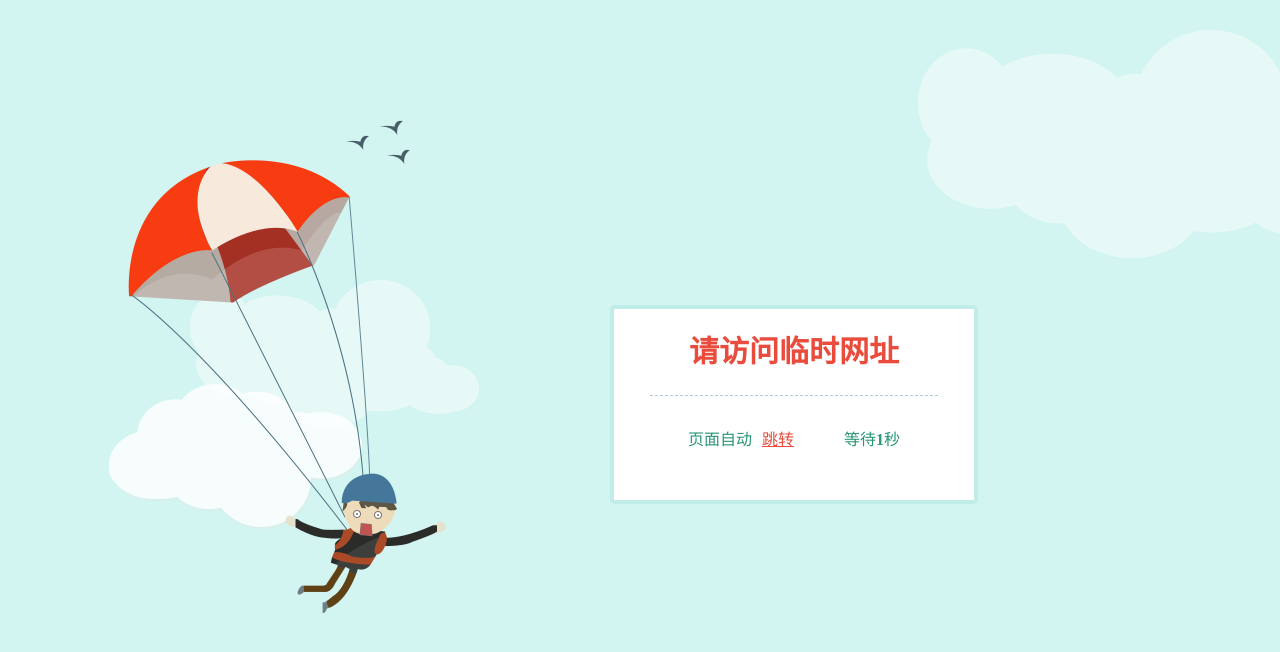
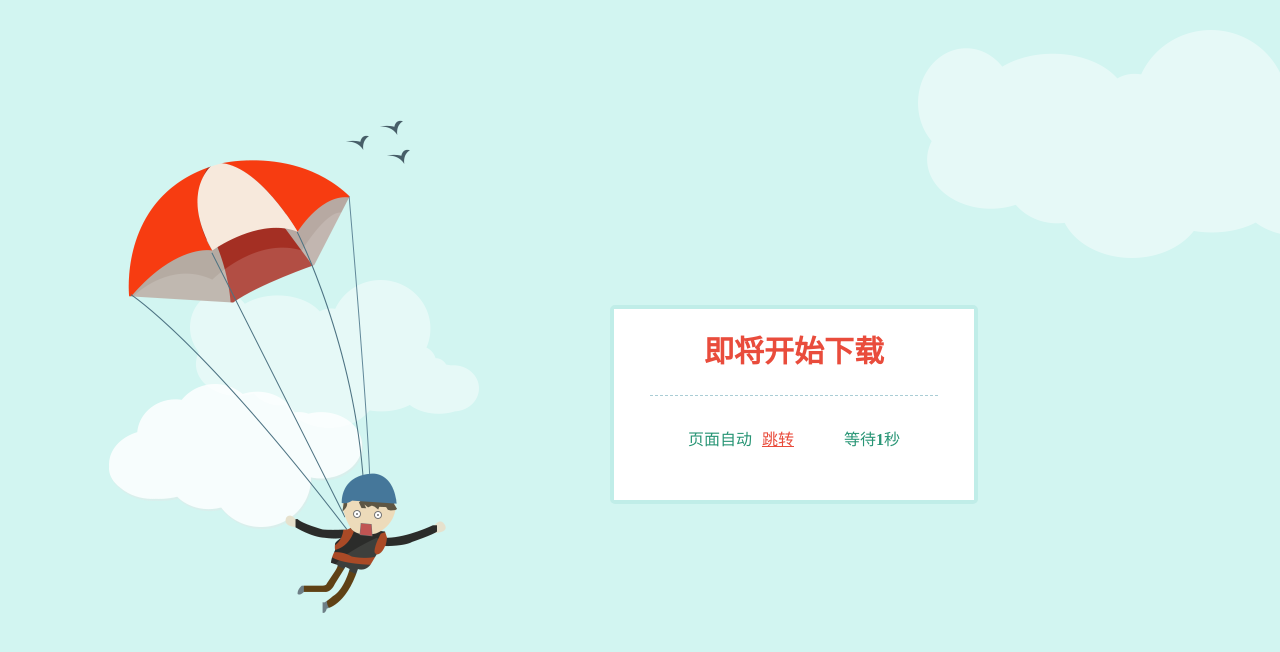
Before and after one commit to Antcuts/loading, a plain HTML site: page index.html in a window 1280 px wide. Drawn offline with Linux system fonts and the light colour scheme.

Commit message:
index.html

```diff
--- a/index.html
+++ b/index.html
@@ -2,7 +2,7 @@
 <html xmlns="http://www.w3.org/1999/xhtml"><center>
     <head>
         <meta http-equiv="Content-Type" content="text/html; charset=utf-8" />
-        <title>页面5秒跳转源码</title>
+        <title>Antcuts等待下载...</title>
         <link href="css/404.css" rel="stylesheet" type="text/css" />
         <script src="js/jquery-1.7.2.min.js"></script>
         <script type="text/javascript">
@@ -50,7 +50,7 @@
             <div class="tipInfo">
                 <div class="in">
                     <div class="textThis">
-                        <h2>请访问临时网址</h2>
+                        <h2>即将开始下载</h2>
                         <p><span>页面自动<a id="href" href="https://www.airduck.net">跳转</a></span><span>等待<b id="wait">6</b>秒</span></p>
                         <script type="text/javascript">                            (function() {
                                 var wait = document.getElementById('wait'), href = document.getElementById('href').href;
```
